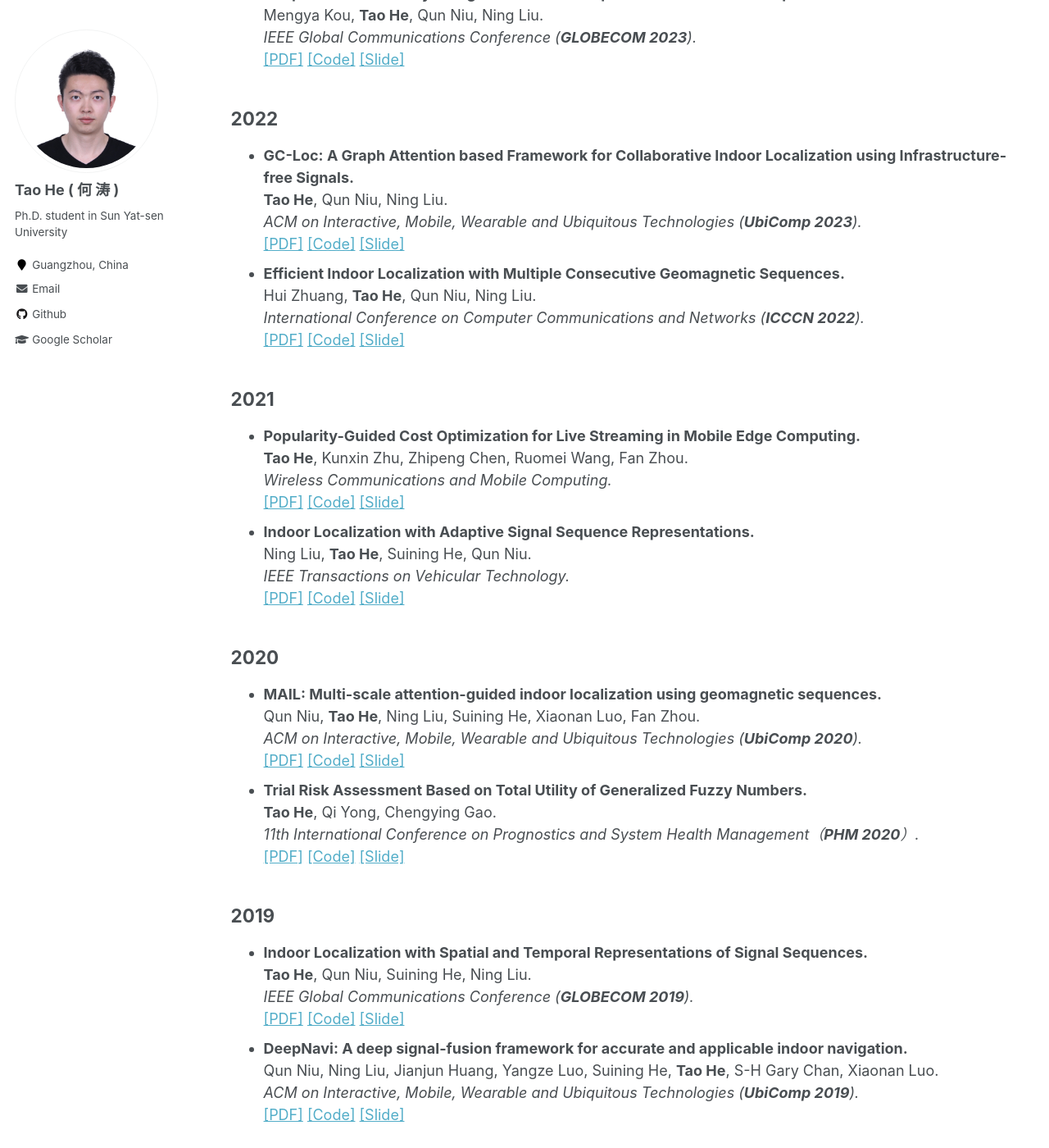
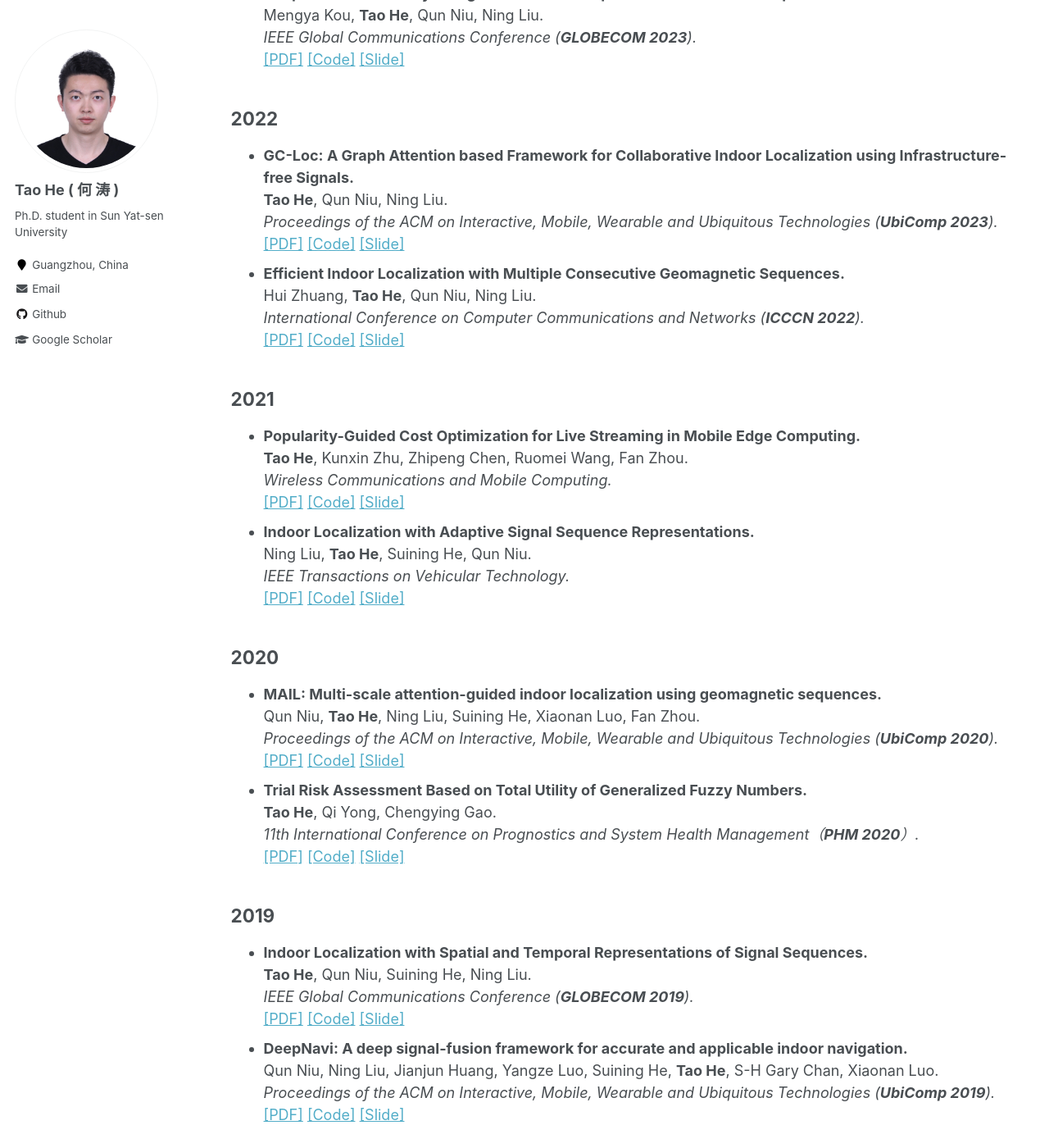
Before and after one commit to onewalnut/onewalnut.github.io, a Jekyll site: the page built from _pages/publications.md, in a window 1280 px wide and 1400 px high, scrolled down 303 px. Shown: the whole window at 82% size. Built offline with Jekyll 4.4.1, drawn with Linux system fonts in a browser that asks for light colours.

Commit message:
Update publications.md

```diff
--- a/_pages/publications.md
+++ b/_pages/publications.md
@@ -18,7 +18,7 @@ You can also find my articles on my [Google Scholar profile](https://scholar.goo
 --------
 * **GC-Loc: A Graph Attention based Framework for Collaborative Indoor Localization using Infrastructure-free Signals.**
   **Tao He**, Qun Niu, Ning Liu.
-  *ACM on Interactive, Mobile, Wearable and Ubiquitous Technologies (**UbiComp 2023**).*
+  *Proceedings of the ACM on Interactive, Mobile, Wearable and Ubiquitous Technologies (**UbiComp 2023**).*
   [[PDF]](https://www.hetaooo.com/files/2022_GC-Loc.pdf)  [[Code]]()  [[Slide]]()
 * **Efficient Indoor Localization with Multiple Consecutive Geomagnetic Sequences.**
   Hui Zhuang, **Tao He**, Qun Niu, Ning Liu.
@@ -40,7 +40,7 @@ You can also find my articles on my [Google Scholar profile](https://scholar.goo
 --------
 * **MAIL: Multi-scale attention-guided indoor localization using geomagnetic sequences.**
   Qun Niu, **Tao He**, Ning Liu, Suining He, Xiaonan Luo, Fan Zhou.
-  *ACM on Interactive, Mobile, Wearable and Ubiquitous Technologies (**UbiComp 2020**).*
+  *Proceedings of the ACM on Interactive, Mobile, Wearable and Ubiquitous Technologies (**UbiComp 2020**).*
   [[PDF]](https://www.hetaooo.com/files/2020_MAIL.pdf)  [[Code]]()  [[Slide]]()
 * **Trial Risk Assessment Based on Total Utility of Generalized Fuzzy Numbers.**
   **Tao He**, Qi Yong, Chengying Gao.
@@ -55,5 +55,5 @@ You can also find my articles on my [Google Scholar profile](https://scholar.goo
   [[PDF]](https://www.hetaooo.com/files/2019_ST-Loc.pdf)  [[Code]]()  [[Slide]]()
 * **DeepNavi: A deep signal-fusion framework for accurate and applicable indoor navigation.**
   Qun Niu, Ning Liu, Jianjun Huang, Yangze Luo, Suining He, **Tao He**, S-H Gary Chan, Xiaonan Luo.
-  *ACM on Interactive, Mobile, Wearable and Ubiquitous Technologies (**UbiComp 2019**).*
+  *Proceedings of the ACM on Interactive, Mobile, Wearable and Ubiquitous Technologies (**UbiComp 2019**).*
   [[PDF]](https://www.hetaooo.com/files/2019_DeepNavi.pdf)  [[Code]]()  [[Slide]]()
```
